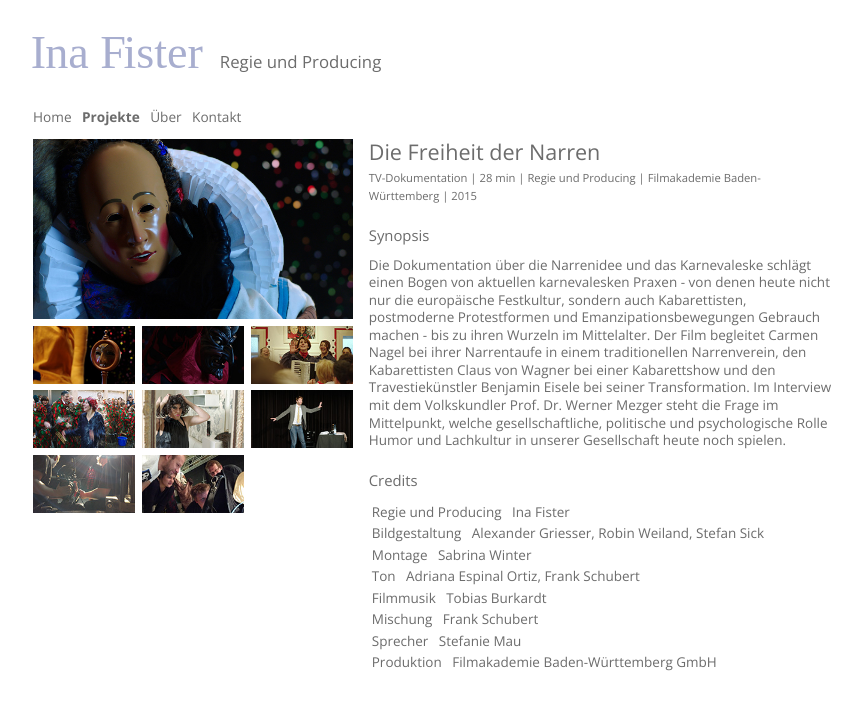
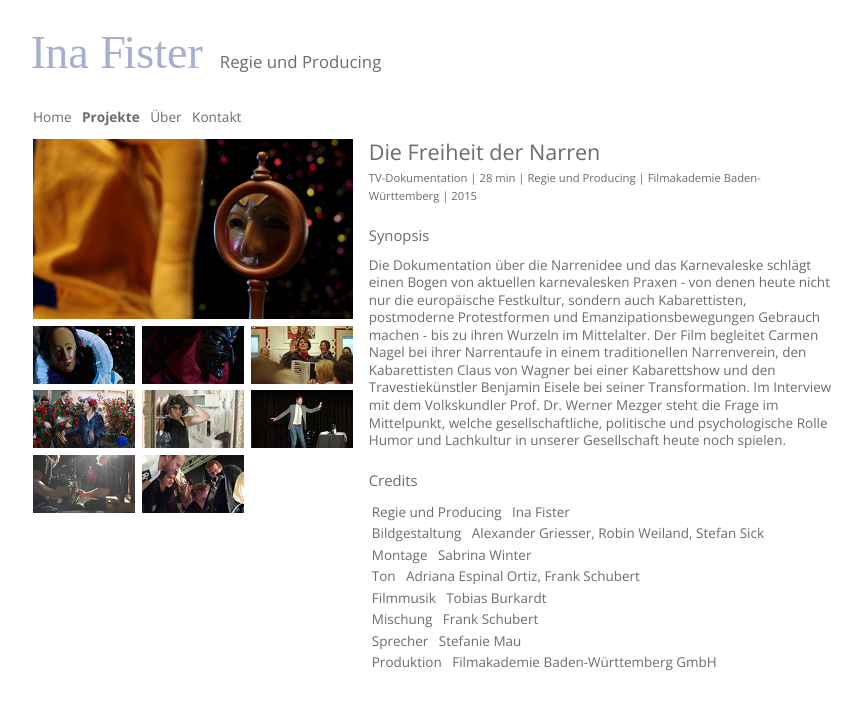
Before and after one commit to fisterfilms/fisterfilms.de, a Jekyll site: the page built from _projekte/die-freiheit-der-narren.md, in a window 1280 px wide. Shown: the top 710 px of the page, without its empty margins (207-1069 px from the left). Built offline with Jekyll 4.4.1, drawn with Linux system fonts in a browser that asks for light colours; some web fonts are replaced.

Commit message:
Update die-freiheit-der-narren.md

```diff
--- a/_projekte/die-freiheit-der-narren.md
+++ b/_projekte/die-freiheit-der-narren.md
@@ -6,8 +6,8 @@ order: 2
 author: Ina
 published: true
 images:
+    - narrenfilm/Hechinger_Schalksnarr.jpg
     - narrenfilm/Villinger_Narro.jpg
-    - narrenfilm/Hechinger_Schalksnarr.jpg
     - narrenfilm/Kirchzartener_Teufel.jpg
     - narrenfilm/Protagonistin_Carmen_Nagel.jpg
     - narrenfilm/Narrentaufe_von_Carmen_Nagel.jpg
```
